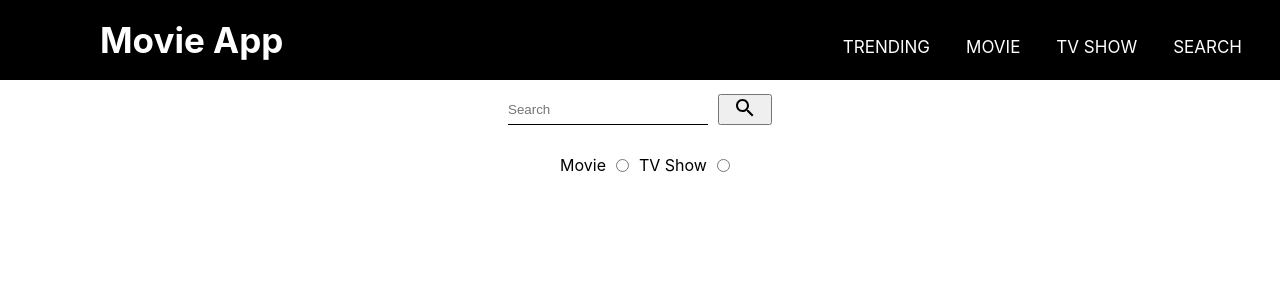
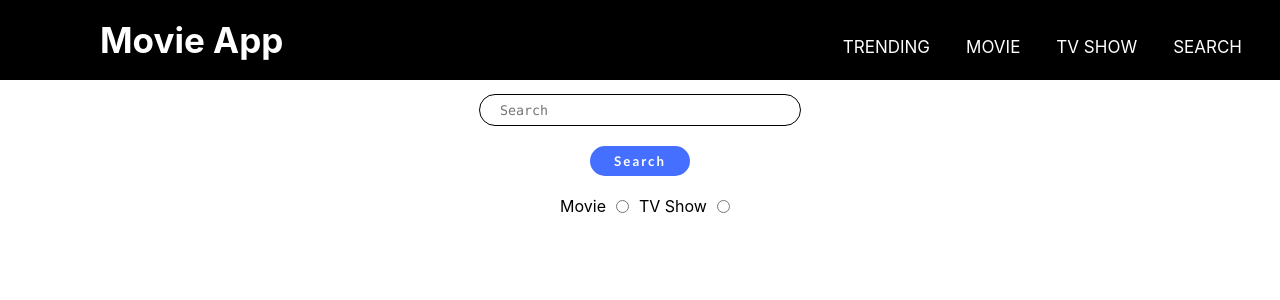
Before and after one commit to Pankajbisht18/Movie-App, a React (Create React App) app: page /search in a window 1280 px wide. Shown: the top 300 px of the page. Built offline with nearby package versions, Linux system fonts and the light colour scheme.

Commit message:
Fix bugs

```diff
--- a/src/App.js
+++ b/src/App.js
@@ -20,7 +20,7 @@ const App = () => {
         <Route path="/:media_type/:id" component={Content} />
         <Route path="/movie/:media_type/:id" component={Content} />
         <Route path="/tvshow/:id" component={Content} />
-        <Route path="/search/:id" component={Content} />
+        <Route path="/search/:media_type/:id" component={Content} />
       </Switch>
     </>
   );
--- a/src/Component/ContentTrending.js
+++ b/src/Component/ContentTrending.js
@@ -1,24 +1,35 @@
 import React, { useState,useEffect } from "react";
 import { useParams } from "react-router";
-import TheatersIcon from '@material-ui/icons/Theaters';
 import './content.css'
 
 const ContentTrending = () => {
     const {id, media_type} = useParams();
     const[data, setData] = useState([]);
-    const[genres, setGenres] = useState([]);
+    const[genres, setGenres] = useState([""]);
+    const[video, setVideo] = useState();
     const key = "a619788e83ab1a8966b53d0814fc73d9";
-    useEffect(()=>{
+
+    const fetchData = () => {
         fetch(`https://api.themoviedb.org/3/${media_type}/${id}?api_key=${key}&language=en-US`)
         .then(res=>res.json())
         .then(json=>{
-            setData(json)
-            setGenres(json.genres)
+            setData(json);
+            setGenres(json.genres);
         })
+    }
+
+    const fetchVideo = () => {
+        fetch(`https://api.themoviedb.org/3/${media_type}/${id}/videos?api_key=${key}&language=en-US`)
+        .then(res=>res.json())
+        .then(json=>setVideo(json.results[0]?.key))
+        // eslint-disable-next-line
+    }
+
+    useEffect(()=>{
+        fetchData();
+        fetchVideo();
         // eslint-disable-next-line
     },[])
-    console.log(data);
-    console.log(genres)
     return(
         <div>
             <h1 className="content-heading">{data.original_title || data.name}</h1>
@@ -27,7 +38,7 @@ const ContentTrending = () => {
                     <img src={data.backdrop_path ? `https://image.tmdb.org/t/p/w500/${data.backdrop_path}` : `https://www.movienewz.com/img/films/poster-holder.jpg`}  alt={data.original_title}/>
                 </div>
                 <div className="content-details">
-                    <h2>{data.original_title || data.name}</h2>
+                    <h2>{data.original_title || data.name || data.title}</h2>
                     <h4>Rating: {data.vote_average}</h4>
                     <h4>Release-Date: {data.release_date || data.first_air_date}</h4>
                     <h4>Language: {data.original_language}</h4>
@@ -41,7 +52,9 @@ const ContentTrending = () => {
                             )
                         })}
                     </div>
-                    <button className="content-btn">Watch Trailer</button>
+                    <a href={`https://www.youtube.com/watch?v=${video}`} target="_blank">
+                        <button className="content-btn">Watch Trailer</button>
+                    </a>
                 </div>
             </div>
         </div>
--- a/src/Component/Search.js
+++ b/src/Component/Search.js
@@ -1,16 +1,16 @@
 import { useState } from 'react';
 import {Link} from 'react-router-dom';
-import SearchIcon from '@material-ui/icons/Search';
 import CustomPagination from './CustomPagination';
 import './search.css';
 
 const Search = () => {
     const[search, setSearch] = useState();
-    const[type, setType] = useState();
+    const[type, setType] = useState(null);
     const[data,setData] = useState([]);
     const[page, setPage] = useState(1);
     const[numOfPages, setNumOfPages] = useState();
-    const[check,setCheck] = useState();
+    //const[check,setCheck] = useState(null);
+    const[searchType, setSearchType] = useState();
 
     const key = "a619788e83ab1a8966b53d0814fc73d9"
     const handleSearch = (evt) => {
@@ -18,24 +18,31 @@ const Search = () => {
         setSearch(val);
     }
     const handleClick = () => {
+        if(type !== null)
+        {
             fetch(`https://api.themoviedb.org/3/search/${type ? "tv" : "movie"}?api_key=${key}&language=en-US&query=${search}&page=${page}&include_adult=false`)
             .then(res=>res.json())
             .then(json=>{
                 setData(json.results)
                 setNumOfPages(json.total_pages);
-            setCheck(json);
+                //setCheck(json);
              })
         }
+        else{
+            alert("Kindly Select Type");
+        }
+
+    }
     const CheckType = (evt) => {
-        if(evt.target.value === "movie") {
+        let searchType = evt.target.value;
+        setSearchType(searchType);
+        if(searchType === "movie") {
             setType(0);
         }
         else {
             setType(1)
         }
     }
-    console.log(check)
-    console.log(data);
     return(
         <div className="search-page">
             <div className="search">
@@ -45,8 +52,9 @@ const Search = () => {
                     value={search}
                     onChange={handleSearch}
                 />
+                <br />
                 <button className="SearchBtn" onClick={handleClick}>
-                    <SearchIcon style={{width:"50px"}}/>
+                    Search
                 </button>
             </div>
             <div className="Search-label">
@@ -69,7 +77,7 @@ const Search = () => {
                 {data &&
                 data.map((searchData,id)=>{
                     return(
-                        <Link to={"/search/"+searchData.id} key={id}>
+                        <Link to={"/"+searchType+"/"+searchData.id} key={id}>
                             <div className="card">
                                 <img
                                     src={searchData.poster_path ? `https://image.tmdb.org/t/p/w300/${searchData.poster_path}` : `https://www.movienewz.com/img/films/poster-holder.jpg` }
--- a/src/Component/TvShow.js
+++ b/src/Component/TvShow.js
@@ -34,7 +34,7 @@ const TvShow = () => {
             <div className="trending">
                 {Tv.map((tv,id)=>{
                     return(
-                        <Link to={"/tvshow/"+tv.id} key={id}>
+                        <Link to={"/tv/"+tv.id} key={id}>
                             <div className="card">
                                 <img
                                     src={tv.poster_path ? `https://image.tmdb.org/t/p/w300/${tv.poster_path}` : `https://www.movienewz.com/img/films/poster-holder.jpg` }
--- a/src/Component/content.css
+++ b/src/Component/content.css
@@ -4,9 +4,9 @@
     justify-content: center;
     width: 100%;
     letter-spacing: 5px;
-    font-family: Trebuchet MS;
+    font-family: Consolas;
     margin-top: 20px;
-    font-size: 50px;
+    font-size: 45px;
 }
 
 .content-box{
@@ -55,6 +55,7 @@
     margin: auto;
     padding: 10px;
     margin-top: 40px;
+    margin-bottom: 20px;
     width: 500px;
     border: none;
     background-color: #FF0000;
@@ -63,6 +64,7 @@
     font-family: consolas;
     font-size: 20px;
     border-radius: 10px;
+    cursor: pointer;
 }
 
 @media (max-width: 1600px) {
--- a/src/Component/search.css
+++ b/src/Component/search.css
@@ -1,22 +1,31 @@
 .search{
     width: 100%;
     display: flex;
+    flex-direction: column;
     justify-content: center;
     align-items: center;
 }
 .search input{
-    width: 200px;
+    width: 300px;
     height: 30px;
-    border-top: none;
-    border-right: none;
-    border-left: none;
-    border-bottom: 1px solid #000;
+    border: 1px solid #000;
+    border-radius: 20px;
+    padding-left: 20px;
+    font-family: consolas;
 }
 input:focus{
     outline: none;
 }
 .SearchBtn{
-    margin-left: 10px;
+    width: 100px;
+    height: 30px;
+    border-radius: 20px;
+    border: none;
+    background-color: #4570FF;
+    color: #fff;
+    font-weight: bold;
+    letter-spacing: 2px;
+    font-family: Trebuchet MS;
 }
 .Search-label{
     width: 100%;
@@ -26,10 +35,22 @@ input:focus{
     margin-top: 20px;
 }
 .Search-label label{
-    padding: 10px;
+    padding: 0 10px;
 }
 @media (max-width: 800px){
     .search{
         margin-top:20px
     }
 }
+@media (max-width:350px)
+{
+    .search input{
+        width: 250px;
+    }
+}
+@media (max-width:280px)
+{
+    .search input{
+        width: 150px;
+    }
+}
```
Lines whose indentation alone changed are shown as unchanged.
